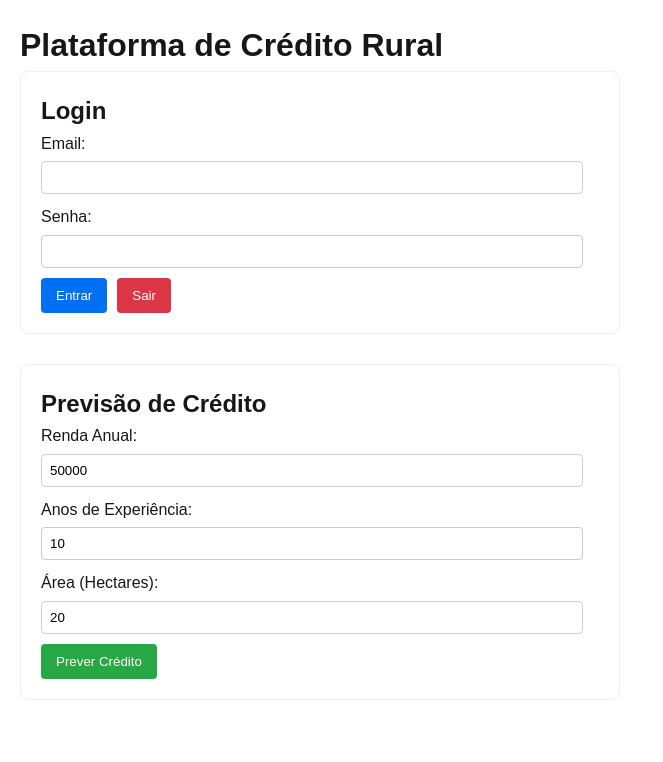
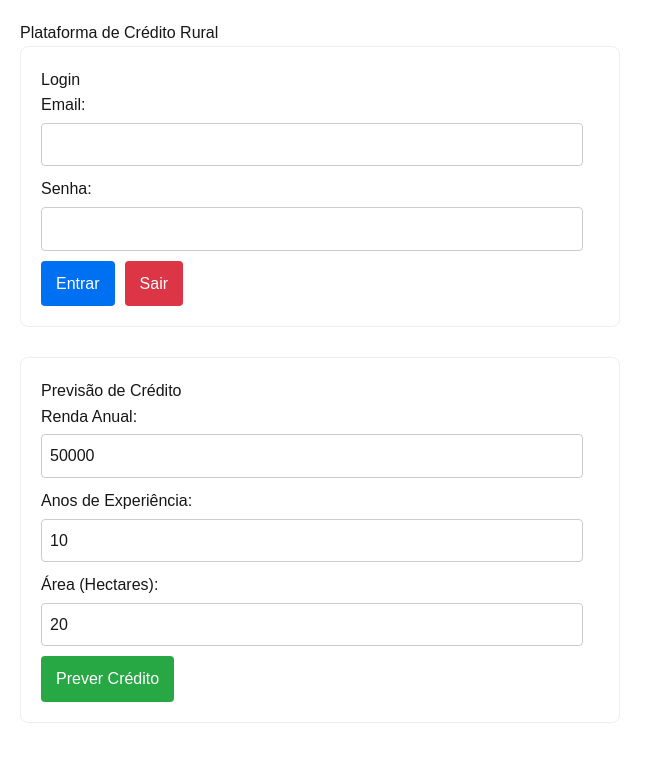
Before and after one commit to WaismanDourado/plataforma-credito-rural-frontend, a Next.js app: page / in a window 1280 px wide. Shown: the top 762 px of the page, without its empty margins (0-663 px from the left). Built offline with nearby package versions, Linux system fonts and the light colour scheme.

Commit message:
Tailwindcss configuration

```diff
--- /dev/null
+++ b/postcss.config.js
@@ -0,0 +1,6 @@
+module.exports = {
+  plugins: {
+    tailwindcss: {},
+    autoprefixer: {},
+  },
+}
--- a/styles/globals.css
+++ b/styles/globals.css
@@ -1,3 +1,7 @@
+@tailwind base;
+@tailwind components;
+@tailwind utilities;
+
 :root {
   --background: #ffffff;
   --foreground: #171717;
--- /dev/null
+++ b/tailwind.config.js
@@ -0,0 +1,21 @@
+/** @type {import('tailwindcss').Config} */
+module.exports = {
+  content: [
+    "./pages/**/*.{js,ts,jsx,tsx, mdx}",
+    "./components/**/*.{js,ts,jsx,tsx, mdx}",
+    "./app/**/*.{js,ts,jsx,tsx, mdx}",
+  ],
+  theme: {
+    extend: {
+      colors: {
+        "rural-green": "#228B22",
+        "credit-blue": "#007AFF",
+      },
+
+      screens: {
+        "3xl": "1600px",
+      },
+    },
+  },
+  plugins: [],
+};
```
Also changed, not shown: package.json (+9 -4 lines), 1 other file (tests, documents, lock files or other folders).
